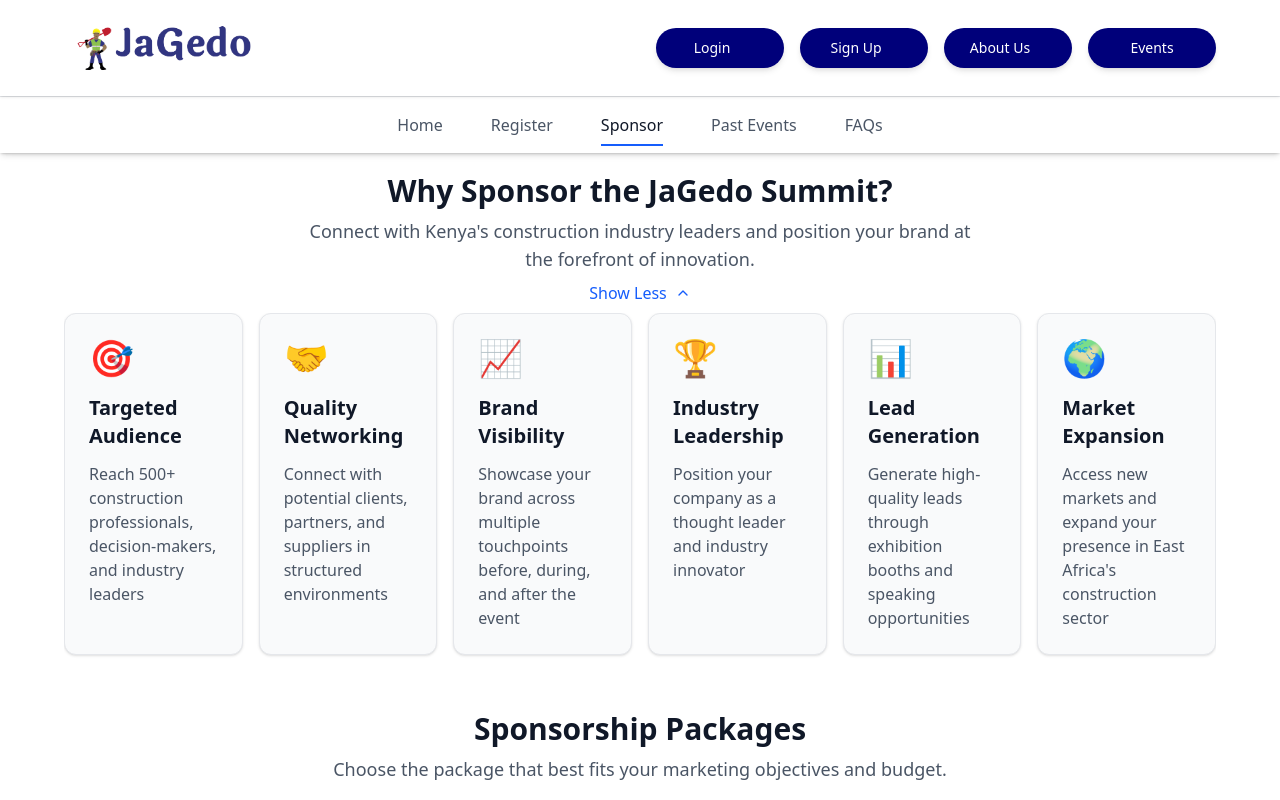
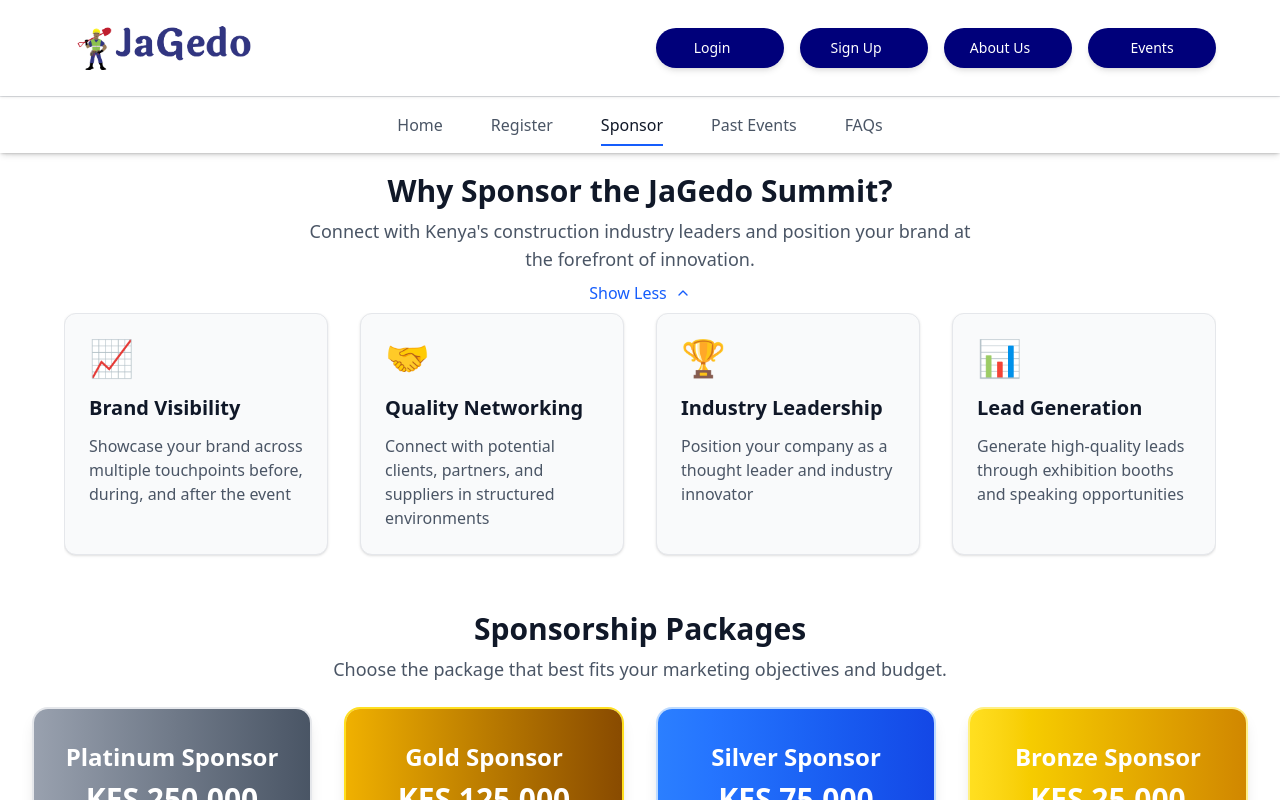
Before and after one commit to gituhumwangi/JBIS, a React (Vite) app in the folder jagedo-sEvents/: page /sponsors in a window 1280 px wide. Both pictures are taken after a click on the button "View Benefits". Shown: the top 800 px of the page. Built offline with nearby package versions, Linux system fonts and the light colour scheme.

Commit message:
Reduce the number of spnsorship benefits

```diff
--- a/jagedo-sEvents/src/pages/Sponsers.jsx
+++ b/jagedo-sEvents/src/pages/Sponsers.jsx
@@ -12,21 +12,22 @@
   const [selectedPackage, setSelectedPackage] = useState(null);
 
   const sponsorshipBenefits = [
+    // {
+    //   icon: "🎯",
+    //   title: "Targeted Audience",
+    //   description: "Reach 500+ construction professionals, decision-makers, and industry leaders"
+    // },
     {
-      icon: "🎯",
-      title: "Targeted Audience",
-      description: "Reach 500+ construction professionals, decision-makers, and industry leaders"
+      icon: "📈",
+      title: "Brand Visibility",
+      description: "Showcase your brand across multiple touchpoints before, during, and after the event"
     },
     {
       icon: "🤝",
       title: "Quality Networking",
       description: "Connect with potential clients, partners, and suppliers in structured environments"
     },
-    {
-      icon: "📈",
-      title: "Brand Visibility",
-      description: "Showcase your brand across multiple touchpoints before, during, and after the event"
-    },
+
     {
       icon: "🏆",
       title: "Industry Leadership",
@@ -37,11 +38,11 @@
       title: "Lead Generation",
       description: "Generate high-quality leads through exhibition booths and speaking opportunities"
     },
-    {
-      icon: "🌍",
-      title: "Market Expansion",
-      description: "Access new markets and expand your presence in East Africa's construction sector"
-    }
+    // {
+    //   icon: "🌍",
+    //   title: "Market Expansion",
+    //   description: "Access new markets and expand your presence in East Africa's construction sector"
+    // }
 ];
 
   const sponsorshipTiers = [
@@ -256,7 +257,7 @@
                   </div>
 
                   <div className={`transition-all duration-300 overflow-hidden ${isSponsorshipExpanded ? 'max-h-none opacity-100' : 'max-h-0 opacity-0'}`}>
-                    <div className="grid md:grid-cols-2 lg:grid-cols-6 gap-4 mb-8">
+                    <div className="grid md:grid-cols-2 lg:grid-cols-4 gap-8 mb-8">
                       {sponsorshipBenefits.map((benefit, index) => (
                         <div key={index} className="bg-gray-50 rounded-xl p-6 shadow-sm border border-gray-200 hover:shadow-md transition">
                           <div className="text-4xl mb-4">{benefit.icon}</div>
```
